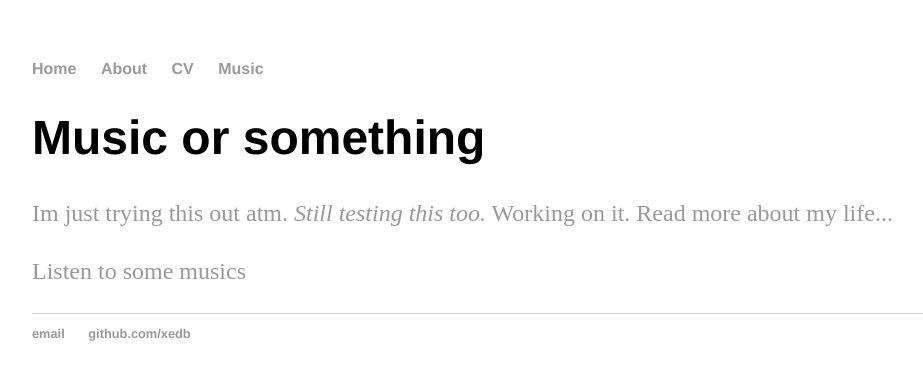
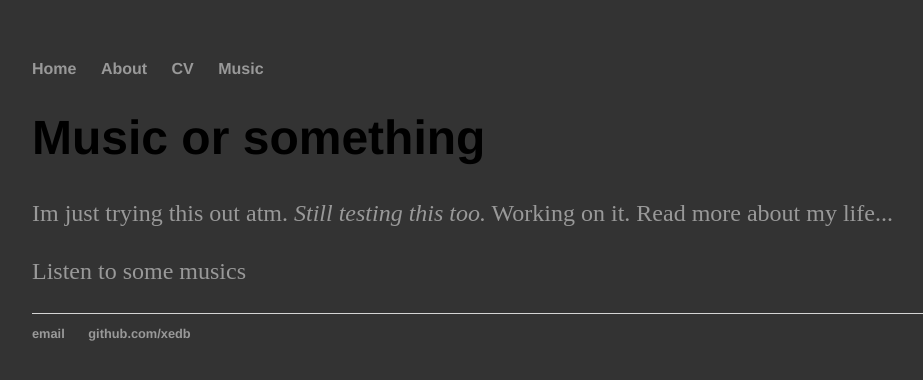
Before and after one commit to XeDb/xedb.github.io, a Jekyll site: the page built from index.html, in a window 1280 px wide. Shown: the top 380 px of the page, without its empty margins (160-1083 px from the left). Built offline with Jekyll 4.4.1, drawn with Linux system fonts in a browser that asks for light colours.

Commit message:
fantastic

```diff
--- a/css/main.css
+++ b/css/main.css
@@ -1,7 +1,7 @@
 body {
     margin: 60px auto;
     width: 70%;
-    backgorund-color: #333333
+    background-color: #333333
 }
 nav ul, footer ul {
     font-family:'Helvetica', 'Arial', 'Sans-Serif';
```
